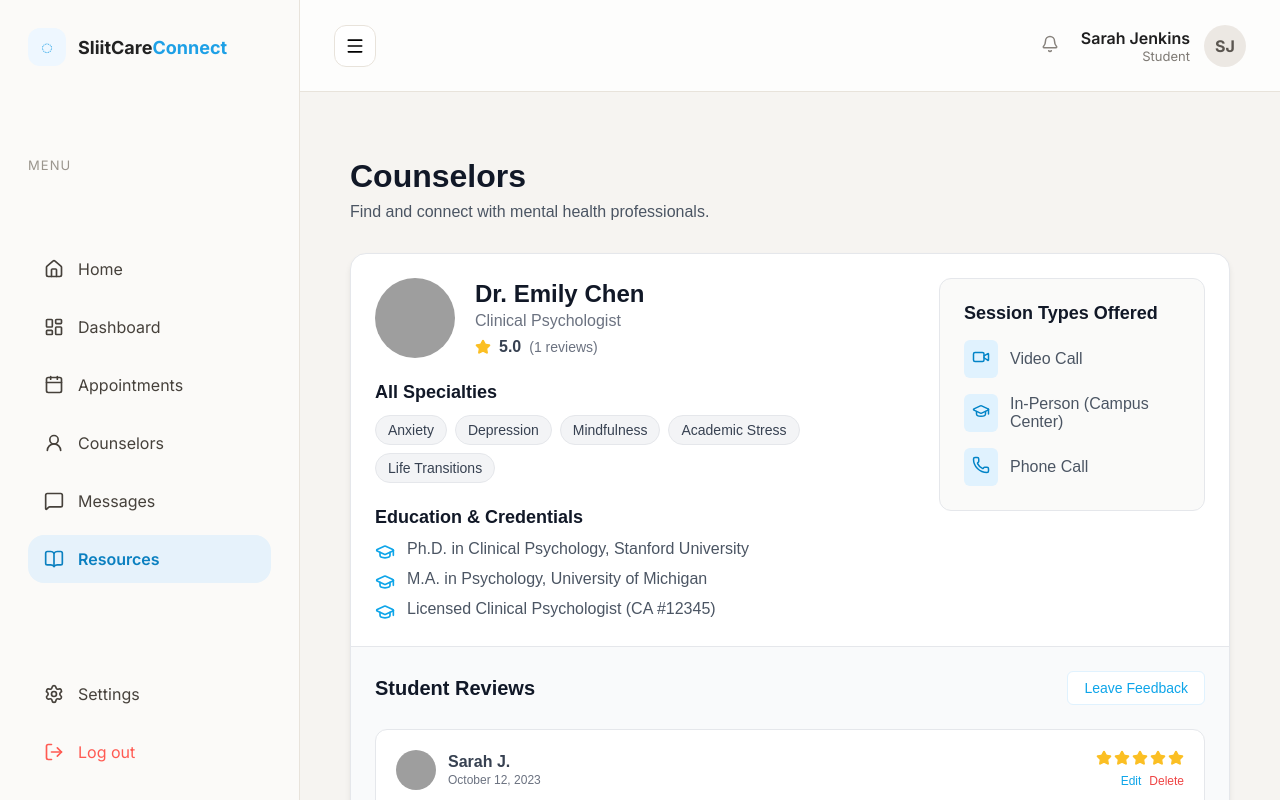
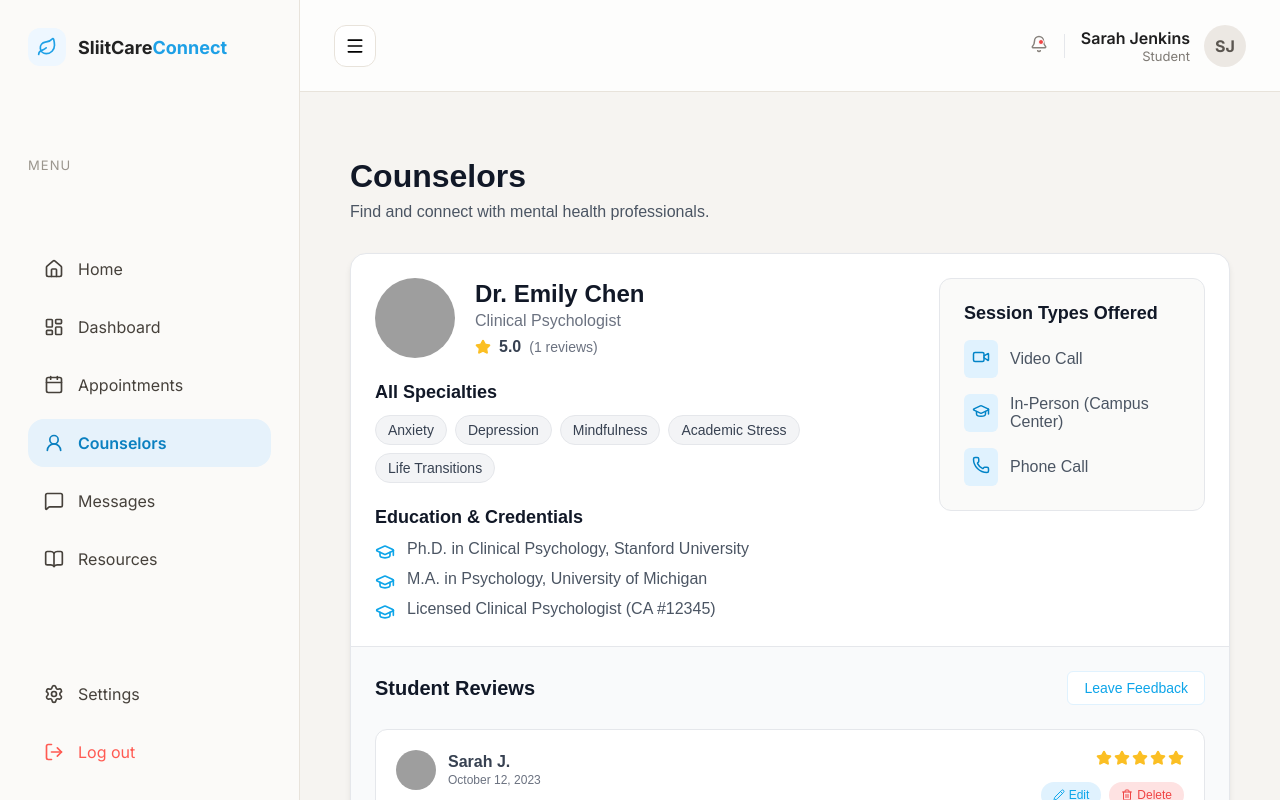
Before and after one commit to Smethmindu/SliitCareConnect, a React app in the folder frontend/: page /counselors in a window 1280 px wide. Shown: the top 800 px of the page. Built offline with nearby package versions, Linux system fonts and the light colour scheme; grey boxes are pictures that could not be loaded; the HTML template or start-up script is replaced by a standard one.

Commit message:
minor updates for validation

```diff
--- a/frontend/src/App.jsx
+++ b/frontend/src/App.jsx
@@ -1,14 +1,19 @@
-import { Routes, Route, Link } from "react-router-dom";
-import { Bell, BookOpen, Calendar, Home, LayoutDashboard, LogOut, Menu, MessageSquare, Settings, UserRound } from "lucide-react";
+import { Routes, Route, Link, useLocation } from "react-router-dom";
+import { Bell, BookOpen, Calendar, Home, LayoutDashboard, Leaf, LogOut, Menu, MessageSquare, Settings, UserRound } from "lucide-react";
 import Resources from "./pages/Resources";
 import FeedbackPage from "./pages/feedback";
 import Counselors from "./pages/Counselors";
 
 function Sidebar() {
+  const location = useLocation();
+  const path = location.pathname;
+
   return (
     <aside className="sidebar">
       <div className="brand">
-        <div className="brand-logo">◌</div>
+        <div className="brand-logo">
+          <Leaf size={20} />
+        </div>
         <div className="brand-text">
           <span className="brand-black">SliitCare</span>
           <span className="brand-blue">Connect</span>
@@ -33,7 +38,7 @@ function Sidebar() {
           <span>Appointments</span>
         </a>
 
-        <Link to="/counselors" className="sidebar-link">
+        <Link to="/counselors" className={`sidebar-link ${path === '/counselors' ? 'active' : ''}`}>
           <UserRound size={20} />
           <span>Counselors</span>
         </Link>
@@ -43,7 +48,7 @@ function Sidebar() {
           <span>Messages</span>
         </a>
 
-        <Link to="/" className="sidebar-link active">
+        <Link to="/" className={`sidebar-link ${path === '/' ? 'active' : ''}`}>
           <BookOpen size={20} />
           <span>Resources</span>
         </Link>
@@ -71,10 +76,13 @@ function Topbar() {
         <Menu size={20} />
       </button>
 
-      <div className="topbar-right">
-        <button className="icon-button">
+      <div className="topbar-right" style={{ display: 'flex', alignItems: 'center', gap: '16px' }}>
+        <button className="icon-button" style={{ position: 'relative' }}>
           <Bell size={18} />
+          <span style={{ position: 'absolute', top: '4px', right: '4px', width: '6px', height: '6px', backgroundColor: '#ef4444', borderRadius: '50%', border: '1px solid white' }}></span>
         </button>
+
+        <div style={{ width: '1px', height: '24px', backgroundColor: '#e5e7eb' }}></div>
 
         <div className="profile-block">
           <div>
--- a/frontend/src/pages/Counselors.jsx
+++ b/frontend/src/pages/Counselors.jsx
@@ -1,9 +1,10 @@
 import { useState, useEffect } from "react";
 import { Link } from "react-router-dom";
-import { Star, GraduationCap, Calendar, Video, Phone } from "lucide-react";
+import { Star, GraduationCap, Calendar, Video, Phone, Pencil, Trash2, AlertTriangle } from "lucide-react";
 
 export default function Counselors() {
   const [feedbacks, setFeedbacks] = useState([]);
+  const [deleteConfirmId, setDeleteConfirmId] = useState(null);
 
   // Mock initial counselors data
   const counselors = [
@@ -73,11 +74,9 @@ export default function Counselors() {
   }, []);
 
   const handleDelete = (id) => {
-    if (window.confirm("Are you sure you want to delete this feedback?")) {
-      const updated = feedbacks.filter(f => f.id !== id);
-      setFeedbacks(updated);
-      localStorage.setItem("counselor_feedbacks", JSON.stringify(updated));
-    }
+    const updated = feedbacks.filter(f => f.id !== id);
+    setFeedbacks(updated);
+    localStorage.setItem("counselor_feedbacks", JSON.stringify(updated));
   };
 
   const renderStars = (rating) => {
@@ -215,9 +214,13 @@ export default function Counselors() {
                               {renderStars(review.rating)}
                             </div>
                             {review.studentId === "curr_student" && (
-                              <div style={{ display: "flex", gap: "0.5rem" }}>
-                                <Link to={`/feedback?counselorId=${counselor.id}&editId=${review.id}`} style={{ fontSize: "0.75rem", color: "#0ea5e9", textDecoration: "none", cursor: "pointer" }}>Edit</Link>
-                                <span onClick={() => handleDelete(review.id)} style={{ fontSize: "0.75rem", color: "#ef4444", cursor: "pointer" }}>Delete</span>
+                              <div style={{ display: "flex", gap: "0.5rem", marginTop: "0.5rem" }}>
+                                <Link to={`/feedback?counselorId=${counselor.id}&editId=${review.id}`} style={{ display: "flex", alignItems: "center", gap: "0.25rem", padding: "0.375rem 0.75rem", fontSize: "0.75rem", fontWeight: 500, color: "#0ea5e9", backgroundColor: "#e0f2fe", borderRadius: "9999px", textDecoration: "none", transition: "all 0.2s" }}>
+                                  <Pencil size={12} /> Edit
+                                </Link>
+                                <button onClick={() => setDeleteConfirmId(review.id)} style={{ display: "flex", alignItems: "center", gap: "0.25rem", padding: "0.375rem 0.75rem", fontSize: "0.75rem", fontWeight: 500, color: "#ef4444", backgroundColor: "#fee2e2", border: "none", borderRadius: "9999px", cursor: "pointer", transition: "all 0.2s" }}>
+                                  <Trash2 size={12} /> Delete
+                                </button>
                               </div>
                             )}
                           </div>
@@ -239,6 +242,22 @@ export default function Counselors() {
           );
         })}
       </div>
+
+      {deleteConfirmId && (
+        <div style={{ position: 'fixed', inset: 0, backgroundColor: 'rgba(0,0,0,0.5)', display: 'flex', alignItems: 'center', justifyContent: 'center', zIndex: 9999 }}>
+          <div style={{ backgroundColor: 'white', padding: '32px', borderRadius: '24px', width: '90%', maxWidth: '400px', boxShadow: '0 20px 25px -5px rgba(0, 0, 0, 0.1), 0 10px 10px -5px rgba(0, 0, 0, 0.04)', display: 'flex', flexDirection: 'column', alignItems: 'center', textAlign: 'center' }}>
+            <div style={{ width: '48px', height: '48px', borderRadius: '50%', backgroundColor: '#fee2e2', display: 'flex', alignItems: 'center', justifyContent: 'center', marginBottom: '16px' }}>
+              <AlertTriangle size={24} color="#dc2626" />
+            </div>
+            <h3 style={{ margin: '0 0 12px', fontSize: '20px', fontWeight: 700, color: '#111827' }}>Delete Feedback</h3>
+            <p style={{ margin: '0 0 24px', color: '#4b5563', lineHeight: 1.5 }}>Are you sure you want to delete this feedback? This action cannot be undone.</p>
+            <div style={{ display: 'flex', justifyContent: 'center', width: '100%', gap: '12px' }}>
+              <button onClick={() => setDeleteConfirmId(null)} style={{ flex: 1, padding: '12px', borderRadius: '12px', border: '1px solid #d1d5db', backgroundColor: 'white', color: '#374151', fontWeight: 600, cursor: 'pointer', transition: 'all 0.2s' }}>Cancel</button>
+              <button onClick={() => { handleDelete(deleteConfirmId); setDeleteConfirmId(null); }} style={{ flex: 1, padding: '12px', borderRadius: '12px', border: 'none', backgroundColor: '#ef4444', color: 'white', fontWeight: 600, cursor: 'pointer', transition: 'all 0.2s' }}>Delete</button>
+            </div>
+          </div>
+        </div>
+      )}
     </div>
   );
 }
--- a/frontend/src/pages/Quiz.jsx
+++ b/frontend/src/pages/Quiz.jsx
@@ -7,6 +7,7 @@ export default function Quiz() {
   const [currentIndex, setCurrentIndex] = useState(0);
   const [result, setResult] = useState(null);
   const [loading, setLoading] = useState(true);
+  const [errorMsg, setErrorMsg] = useState("");
 
   useEffect(() => {
     fetchQuestions();
@@ -27,14 +28,16 @@ export default function Quiz() {
   };
 
   const chooseAnswer = (value) => {
+    setErrorMsg("");
     const updated = [...answers];
     updated[currentIndex] = Number(value);
     setAnswers(updated);
   };
 
   const nextQuestion = async () => {
+    setErrorMsg("");
     if (answers[currentIndex] === null) {
-      alert("Please choose an answer before continuing.");
+      setErrorMsg("Please choose an answer before continuing.");
       return;
     }
 
@@ -56,7 +59,7 @@ export default function Quiz() {
       setResult(data);
     } catch (err) {
       console.error("Quiz submission failed:", err);
-      alert("Failed to submit quiz.");
+      setErrorMsg("Failed to submit quiz. Please try again.");
     }
   };
 
@@ -193,6 +196,12 @@ export default function Quiz() {
             {questions[currentIndex]?.question}
           </h3>
 
+          {errorMsg && (
+            <div style={{ padding: '12px 20px', backgroundColor: '#fee2e2', color: '#dc2626', borderRadius: '12px', marginBottom: '24px', fontWeight: 500, display: 'flex', alignItems: 'center', gap: '8px' }}>
+              <span style={{ fontSize: '18px' }}>⚠️</span> {errorMsg}
+            </div>
+          )}
+
           <div className="quiz-options" style={{ display: 'flex', flexDirection: 'column', gap: '16px' }}>
             {questions[currentIndex]?.options.map((option) => (
               <button
--- a/frontend/src/pages/Resources.jsx
+++ b/frontend/src/pages/Resources.jsx
@@ -67,9 +67,9 @@ export default function Resources() {
   }, [resources, activeTopic]);
 
   const featuredResource =
-    resources.find((r) => r.type === "BOOK") ||
-    resources.find((r) => r.type === "VIDEO") ||
-    resources[0];
+    filteredResources.find((r) => r.type === "BOOK") ||
+    filteredResources.find((r) => r.type === "VIDEO") ||
+    filteredResources[0];
 
   const getTypeLabel = (type) => {
     if (type === "VIDEO") return "Video";
@@ -127,18 +127,17 @@ export default function Resources() {
         <section className="featured-card">
           <div className="featured-image-wrap">
             <img
-              src="/images/resource-hero.jpg"
+              src="https://images.unsplash.com/photo-1544367567-0f2fcb009e0b?q=80&w=2120&auto=format&fit=crop"
               alt="Mental wellness"
               className="featured-image"
-              onError={(e) => {
-                e.target.src = "https://images.unsplash.com/photo-1544367567-0f2fcb009e0b?q=80&w=2120&auto=format&fit=crop";
-              }}
             />
           </div>
 
           <div className="featured-content">
             <span className="featured-badge">
-              {featuredResource.type === "BOOK" ? "Featured Guide" : "Featured Resource"}
+              {featuredResource.type === "VIDEO" ? "Featured Video" :
+               featuredResource.type === "AUDIO" ? "Featured Audio" :
+               featuredResource.type === "BOOK" ? "Featured Guide" : "Featured Resource"}
             </span>
 
             <h2>{featuredResource.title}</h2>
@@ -148,7 +147,9 @@ export default function Resources() {
             </p>
 
             <button className="primary-btn" onClick={() => openResource(featuredResource)}>
-              Read Full Guide
+              {featuredResource.type === "VIDEO" ? "Watch Video" :
+               featuredResource.type === "AUDIO" ? "Listen to Audio" :
+               featuredResource.type === "BOOK" ? "Read Full Guide" : "View Resource"}
             </button>
           </div>
         </section>
```
